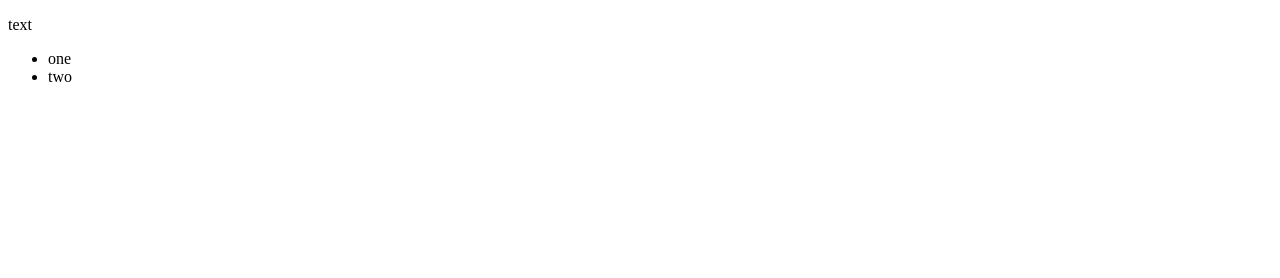
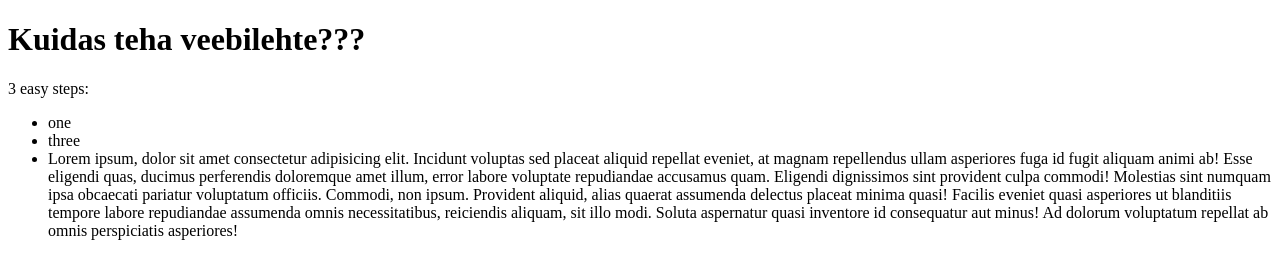
Before and after one commit to joosu77/veebileht, a plain HTML site: page index.html in a window 1280 px wide. Drawn offline with Linux system fonts and the light colour scheme.

Commit message:
random lisand

```diff
--- a/index.html
+++ b/index.html
@@ -5,14 +5,18 @@
     <link rel="stylesheet" href="style.css">
     <meta name="viewport" content="width=device-width, initial-scale=1.0">
     <meta http-equiv="X-UA-Compatible" content="ie=edge">
-    <title>Document</title>
+    <title>Veebileht veebilehe tegemisest</title>
 </head>
 <body>
-    <p>text</p>
+    <h1>Kuidas teha veebilehte???</h1>
+    <p>3 easy steps:</p>
     <table>
         <ul>
             <li>one</li>
-            <li>two</li>
+            <li>three</li>
+            <li>
+                Lorem ipsum, dolor sit amet consectetur adipisicing elit. Incidunt voluptas sed placeat aliquid repellat eveniet, at magnam repellendus ullam asperiores fuga id fugit aliquam animi ab! Esse eligendi quas, ducimus perferendis doloremque amet illum, error labore voluptate repudiandae accusamus quam. Eligendi dignissimos sint provident culpa commodi! Molestias sint numquam ipsa obcaecati pariatur voluptatum officiis. Commodi, non ipsum. Provident aliquid, alias quaerat assumenda delectus placeat minima quasi! Facilis eveniet quasi asperiores ut blanditiis tempore labore repudiandae assumenda omnis necessitatibus, reiciendis aliquam, sit illo modi. Soluta aspernatur quasi inventore id consequatur aut minus! Ad dolorum voluptatum repellat ab omnis perspiciatis asperiores!
+            </li>
         </ul>
     </table>
 </body>
```
